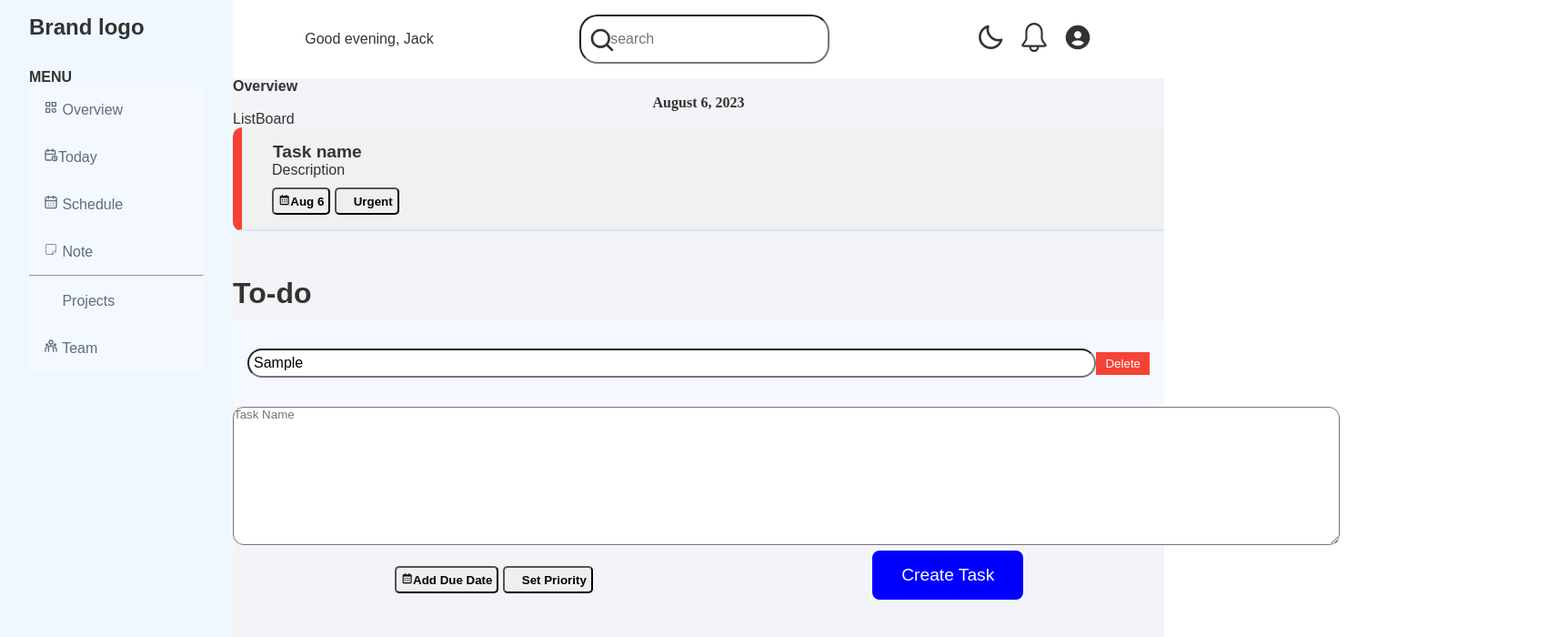
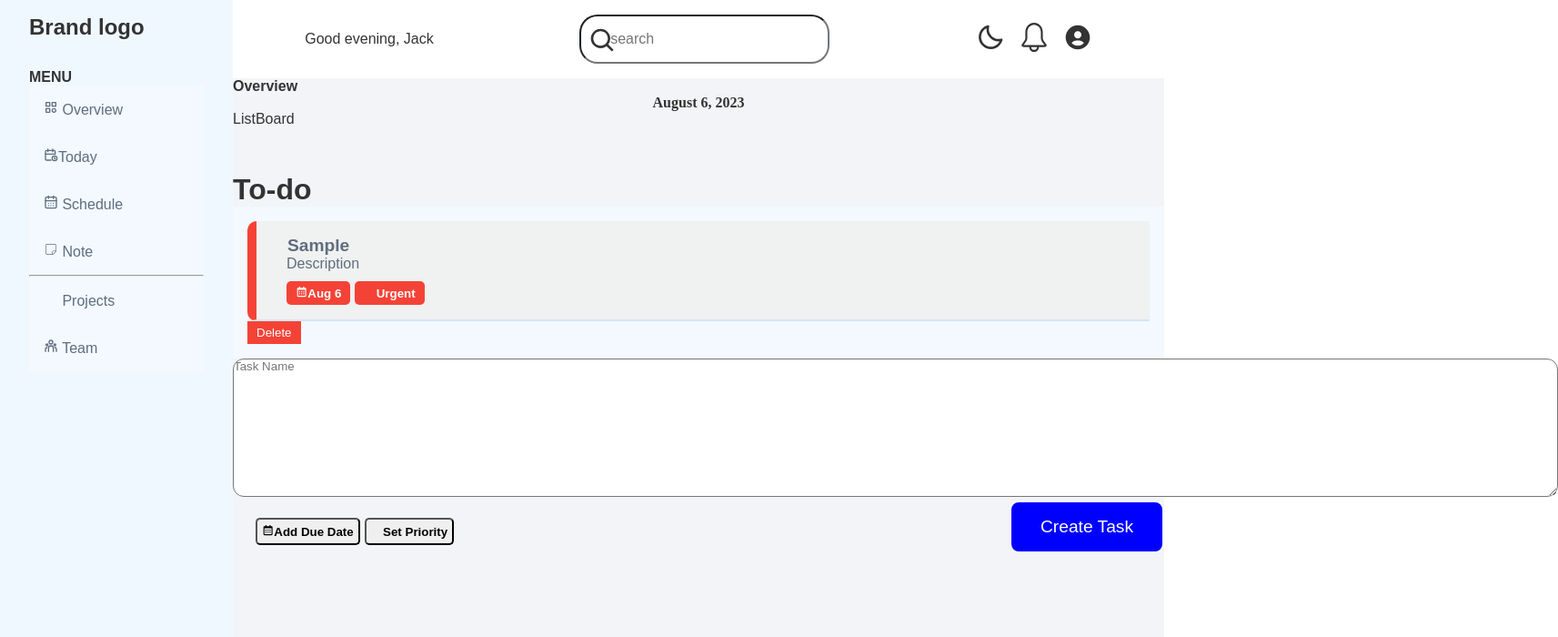
Before and after one commit to walexy026/istart-tech, a React (Create React App) app: page / in a window 1280 px wide. Both pictures are taken after typing "Sample" into the empty fields and a click on the button "Create Task". Shown: the top 700 px of the page at 91% size, 1713 px wide, since content can reach past the window. Built offline with nearby package versions, Linux system fonts and the light colour scheme; some icons are missing.

Commit message:
todoList4

```diff
--- a/src/Components/TodoList/TodoList.css
+++ b/src/Components/TodoList/TodoList.css
@@ -9,16 +9,6 @@
 }
 textarea {
   border-radius: 12px;
-}
-.task-list {
-  list-style-type: none;
-  padding: 0;
-}
-
-.task-list li {
-  display: flex;
-  align-items: center;
-  margin-top: 10px;
 }
 
 .task-list input {
@@ -73,5 +63,5 @@ textarea {
 .flexBtn {
   display: flex;
   align-items: center;
-  justify-content: space-around;
+  justify-content: space-between;
 }
--- a/src/Components/TodoList/TodoList.jsx
+++ b/src/Components/TodoList/TodoList.jsx
@@ -30,10 +30,20 @@ const TodoList = () => {
   };
   return (
     <div>
+      <div className="toDo">
+        <h1>To-do </h1>
+        <ul className="task-list">
+          {tasks.map((task) => (
+            <li key={task.id}>
+              {/* <input
+                type="text"
+                value={task.text}
+                onChange={(e) => handleEditTask(task.id, e.target.value)}
+              /> */}
               <div className="toDoItems1">
                 <div className="taskName">
                   <PiCircleDuotone style={{ color: "red" }} />
-          <b>Task name</b>
+                  <b>{task.text}</b>
                 </div>
                 <p>Description</p>
                 <div className="datePriority">
@@ -47,16 +57,6 @@ const TodoList = () => {
                   </button>
                 </div>
               </div>
-      <div className="toDo">
-        <h1>To-do </h1>
-        <ul className="task-list">
-          {tasks.map((task) => (
-            <li key={task.id}>
-              <input
-                type="text"
-                value={task.text}
-                onChange={(e) => handleEditTask(task.id, e.target.value)}
-              />
               <button onClick={() => handleDeleteTask(task.id)}>Delete</button>
             </li>
           ))}
@@ -65,7 +65,7 @@ const TodoList = () => {
           <textarea
             name=""
             id=""
-            cols="150"
+            cols="180"
             rows="10"
             type="text"
             placeholder="Task Name"
```
Lines whose indentation alone changed are shown as unchanged.
